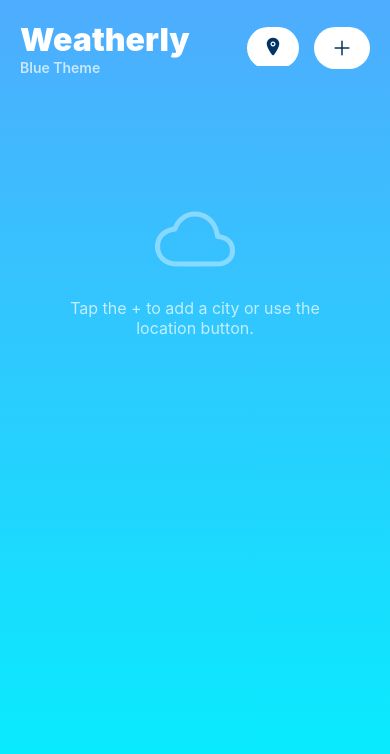
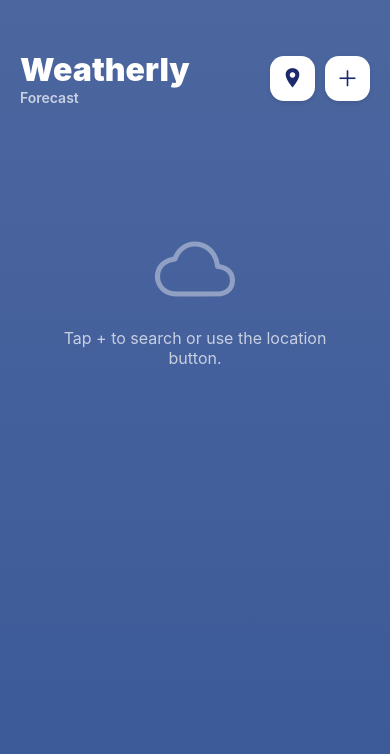
Before and after one commit to darkmonarch123/Weather_app, a React Native app: screen / in a window 390 px wide. Shown: the top 754 px of the page. Built offline with nearby package versions, Linux system fonts and the light colour scheme.

Commit message:
resolved state and auto detection blue and liquid glass accent

```diff
--- a/App.js
+++ b/App.js
@@ -1,5 +1,5 @@
 import React, { useState, useEffect } from 'react';
-import { StyleSheet, View, Text, FlatList, Alert, ActivityIndicator, SafeAreaView } from 'react-native';
+import { StyleSheet, View, Text, FlatList, Alert, ActivityIndicator, SafeAreaView, TouchableOpacity } from 'react-native';
 import AsyncStorage from '@react-native-async-storage/async-storage';
 import * as Location from 'expo-location';
 import { StatusBar } from 'expo-status-bar';
@@ -11,12 +11,13 @@ import WeatherCard from './components/WeatherCard';
 import AddWeatherModal from './components/AddWeatherModal';
 import PrimaryButton from './components/PrimaryButton';
 
-const STORAGE_KEY = '@weather_app_data_v1';
+// Changed key to v2 to clear old corrupted data
+const STORAGE_KEY = '@weather_app_data_v2';
 
 export default function App() {
   const [weatherList, setWeatherList] = useState([]);
   const [loading, setLoading] = useState(false);
-  const [isModalOpen, setIsModalOpen] = useState(false);
+  const [isModalVisible, setIsModalVisible] = useState(false);
   const [isInitialLoad, setIsInitialLoad] = useState(true);
 
   // 1. Load data from storage on launch
@@ -47,48 +48,59 @@ export default function App() {
   const fetchWeather = async (lat, lon, providedName = null) => {
     setLoading(true);
     try {
-      // API URLs
+      // Step 1: Fetch Weather
       const weatherUrl = `https://api.open-meteo.com/v1/forecast?latitude=${lat}&longitude=${lon}&current_weather=true&timezone=auto`;
-      const reverseUrl = `https://api.bigdatacloud.net/data/reverse-geocode-client?latitude=${lat}&longitude=${lon}&localityLanguage=en`;
-
-      const [wRes, rRes] = await Promise.all([fetch(weatherUrl), fetch(reverseUrl)]);
+      const wRes = await fetch(weatherUrl);
       const wData = await wRes.json();
-      const rData = await rRes.json();
 
       if (!wData.current_weather) throw new Error("Weather data missing");
 
-      const cityName = providedName || rData.city || rData.locality || "Unknown City";
+      // Step 2: Determine City Name
+      // We separate this so if naming fails, we still get weather
+      let cityName = providedName;
+
+      if (!cityName) {
+        try {
+          const reverseUrl = `https://api.bigdatacloud.net/data/reverse-geocode-client?latitude=${lat}&longitude=${lon}&localityLanguage=en`;
+          const rRes = await fetch(reverseUrl);
+          const rData = await rRes.json();
+          cityName = rData.city || rData.locality || "Unknown Location";
+        } catch (geoError) {
+          console.log("Geocoding failed, defaulting name");
+          cityName = `${lat.toFixed(2)}, ${lon.toFixed(2)}`;
+        }
+      }
 
       const newWeatherEntry = {
-        id: Date.now().toString(),
+        id: Date.now().toString(), // Unique ID
         city: cityName,
         temperature: wData.current_weather.temperature,
         wind: wData.current_weather.windspeed,
         type: mapWeatherCode(wData.current_weather.weathercode),
         utcOffset: wData.utc_offset_seconds,
-        humidity: 65, // Note: Open-Meteo requires extra params for humidity, defaulting for now
       };
 
       setWeatherList(prev => {
+        // Remove duplicates if city already exists
         const filtered = prev.filter(item => item.city !== newWeatherEntry.city);
         return [newWeatherEntry, ...filtered];
       });
 
     } catch (err) {
       console.log("Fetch Error:", err);
-      Alert.alert("Error", "Could not fetch weather. Check your connection.");
+      Alert.alert("Error", "Could not fetch weather data.");
     } finally {
       setLoading(false);
     }
   };
 
-  // 4. BUTTON HANDLER: Auto-Detect
+  // 4. Auto-Detect Location
   const handleAutoDetect = async () => {
     setLoading(true);
     try {
       let { status } = await Location.requestForegroundPermissionsAsync();
       if (status !== 'granted') {
-        Alert.alert("Permission Denied", "Please enable location to use this feature.");
+        Alert.alert("Permission Denied", "Please allow location access in settings.");
         setLoading(false);
         return;
       }
@@ -96,28 +108,28 @@ export default function App() {
       let location = await Location.getCurrentPositionAsync({ accuracy: Location.Accuracy.Balanced });
       await fetchWeather(location.coords.latitude, location.coords.longitude);
     } catch (err) {
-      Alert.alert("Location Error", "Could not detect your current position.");
+      Alert.alert("Error", "Could not get current location.");
     } finally {
       setLoading(false);
     }
   };
 
-  // 5. MODAL HANDLER: Search by Name
-  const handleSearchCity = async (cityName) => {
+  // 5. Search by City Name
+  const handleSearchCity = async (searchText) => {
     setLoading(true);
     try {
-      const gUrl = `https://geocoding-api.open-meteo.com/v1/search?name=${cityName}&count=1`;
+      const gUrl = `https://geocoding-api.open-meteo.com/v1/search?name=${searchText}&count=1&language=en&format=json`;
       const gRes = await fetch(gUrl);
       const gData = await gRes.json();
 
       if (!gData.results || gData.results.length === 0) {
-        Alert.alert("Not Found", "We couldn't find that city.");
+        Alert.alert("Not Found", "City not found.");
         return;
       }
 
       const { latitude, longitude, name } = gData.results[0];
       await fetchWeather(latitude, longitude, name);
-      setIsModalOpen(false);
+      setIsModalVisible(false);
     } catch (err) {
       Alert.alert("Error", "Search failed.");
     } finally {
@@ -141,16 +153,15 @@ export default function App() {
           <View style={styles.header}>
             <View>
               <Text style={styles.title}>Weatherly</Text>
-              <Text style={styles.sub}>Blue Theme</Text>
+              <Text style={styles.sub}>Forecast</Text>
             </View>
             <View style={styles.headerButtons}>
-              {/* NEW AUTO-DETECT BUTTON */}
               <PrimaryButton onPress={handleAutoDetect} style={styles.locBtn}>
-                <Ionicons name="location" size={20} color={Colors.darkBlue} />
+                <Ionicons name="location-sharp" size={22} color={Colors.darkBlue} />
               </PrimaryButton>
 
-              <PrimaryButton onPress={() => setIsModalOpen(true)}>
-                <Ionicons name="add" size={24} color={Colors.darkBlue} />
+              <PrimaryButton onPress={() => setIsModalVisible(true)}>
+                <Ionicons name="add" size={26} color={Colors.darkBlue} />
               </PrimaryButton>
             </View>
           </View>
@@ -170,15 +181,15 @@ export default function App() {
               !loading && (
                 <View style={styles.emptyContainer}>
                   <Ionicons name="cloud-outline" size={80} color="rgba(255,255,255,0.4)" />
-                  <Text style={styles.emptyText}>Tap the + to add a city or use the location button.</Text>
+                  <Text style={styles.emptyText}>Tap + to search or use the location button.</Text>
                 </View>
               )
             }
           />
 
           <AddWeatherModal
-            open={isModalOpen}
-            onClose={() => setIsModalOpen(false)}
+            visible={isModalVisible}
+            onClose={() => setIsModalVisible(false)}
             onSearch={handleSearchCity}
           />
 
@@ -192,12 +203,18 @@ const styles = StyleSheet.create({
   container: { flex: 1 },
   background: { flex: 1 },
   safeArea: { flex: 1 },
-  header: { padding: 20, flexDirection: 'row', justifyContent: 'space-between', alignItems: 'center' },
-  headerButtons: { flexDirection: 'row', gap: 10 },
+  header: {
+    padding: 20,
+    paddingTop: 50, // Added padding for top notch
+    flexDirection: 'row',
+    justifyContent: 'space-between',
+    alignItems: 'center'
+  },
+  headerButtons: { flexDirection: 'row' },
   title: { fontSize: 32, fontWeight: '900', color: 'white' },
   sub: { color: 'white', opacity: 0.7, fontWeight: '600' },
   loader: { marginVertical: 20 },
-  locBtn: { marginRight: 5 },
+  locBtn: { marginRight: 10 },
   emptyContainer: { alignItems: 'center', marginTop: 100, paddingHorizontal: 40 },
   emptyText: { textAlign: 'center', color: 'white', fontSize: 16, opacity: 0.7, marginTop: 15 }
 });
--- a/components/AddWeatherModal.js
+++ b/components/AddWeatherModal.js
@@ -1,132 +1,101 @@
-import { Modal, Text, View, StyleSheet, TextInput, Pressable } from "react-native";
-import { SafeAreaView } from "react-native-safe-area-context";
+import React, { useState } from 'react';
+import { Modal, View, Text, TextInput, StyleSheet, TouchableOpacity, KeyboardAvoidingView, Platform } from 'react-native';
 import { Ionicons } from '@expo/vector-icons';
-import { Colors } from "../utils/colors";
+import { Colors } from '../utils/colors';
 
-// Theme constants to match your main screen
-const Theme = {
-  primaryBlue: '#4facfe',
-  darkBlue: '#003366',
-  accentYellow: '#FFD700',
-  white: '#FFFFFF',
-  inputBg: '#F5F7FA'
+export default function AddWeatherModal({ visible, onClose, onSearch }) {
+  const [inputText, setInputText] = useState('');
+
+  const handlePress = () => {
+    if (inputText.trim()) {
+      onSearch(inputText);
+      setInputText(''); // Clear input
+    }
   };
 
-export default function AddWeatherModal({ open, onClose }) {
   return (
-    <Modal visible={open} animationType="slide" transparent={false}>
-      <SafeAreaView style={styles.container}>
-
-        {/* Header Section */}
+    <Modal visible={visible} animationType="slide" transparent={true} onRequestClose={onClose}>
+      <KeyboardAvoidingView
+        behavior={Platform.OS === 'ios' ? 'padding' : 'height'}
+        style={styles.modalOverlay}
+      >
+        <View style={styles.modalContent}>
           <View style={styles.header}>
-          <Text style={styles.title}>Add Location</Text>
-          <Pressable onPress={onClose} style={styles.closeCircle}>
-            <Ionicons name='close' size={24} color={Theme.darkBlue} />
-          </Pressable>
+            <Text style={styles.title}>Add City</Text>
+            <TouchableOpacity onPress={onClose}>
+              <Ionicons name="close" size={24} color="#333" />
+            </TouchableOpacity>
           </View>
 
-        {/* Body Section */}
-        <View style={styles.content}>
-          <Text style={styles.label}>Search City</Text>
-          <View style={styles.searchSection}>
-            <Ionicons style={styles.searchIcon} name="search-outline" size={20} color="#999"/>
+          <Text style={styles.label}>Type a city name:</Text>
+
           <TextInput
             style={styles.input}
-              placeholder="e.g. London, Tokyo..."
+            placeholder="e.g. New York, London"
             placeholderTextColor="#999"
+            value={inputText}
+            onChangeText={setInputText}
+            autoFocus={true}
           />
+
+          <TouchableOpacity style={styles.button} onPress={handlePress}>
+            <Text style={styles.buttonText}>Search</Text>
+          </TouchableOpacity>
         </View>
-
-          {/* Add Button - Yellow Accent */}
-          <Pressable
-            style={({pressed}) => [styles.addButton, pressed && styles.pressed]}
-            onPress={() => {
-                // Handle logic here
-                onClose();
-            }}
-          >
-            <Text style={styles.addButtonText}>Add to List</Text>
-          </Pressable>
-        </View>
-
-      </SafeAreaView>
+      </KeyboardAvoidingView>
     </Modal>
   );
 }
 
 const styles = StyleSheet.create({
-  container: {
+  modalOverlay: {
     flex: 1,
-    backgroundColor: Theme.white, // Clean white modal background
+    backgroundColor: 'rgba(0,0,0,0.5)', // Semi-transparent background
+    justifyContent: 'center',
+    padding: 20
+  },
+  modalContent: {
+    backgroundColor: 'white',
+    borderRadius: 20,
+    padding: 20,
+    elevation: 5,
+    shadowColor: '#000',
+    shadowOffset: { width: 0, height: 2 },
+    shadowOpacity: 0.25,
+    shadowRadius: 3.84,
   },
   header: {
-    paddingHorizontal: 20,
-    paddingVertical: 15,
     flexDirection: 'row',
     justifyContent: 'space-between',
     alignItems: 'center',
-    borderBottomWidth: 1,
-    borderBottomColor: '#EEE',
+    marginBottom: 20
   },
   title: {
     fontSize: 22,
     fontWeight: 'bold',
-    color: Theme.darkBlue,
-  },
-  closeCircle: {
-    backgroundColor: '#F0F0F0',
-    padding: 8,
-    borderRadius: 20,
-  },
-  content: {
-    flex: 1,
-    padding: 20,
+    color: '#333'
   },
   label: {
-    fontSize: 14,
-    fontWeight: '600',
-    color: '#666',
-    marginBottom: 8,
-    textTransform: 'uppercase',
-    letterSpacing: 1,
-  },
-  searchSection: {
-    flexDirection: 'row',
-    alignItems: 'center',
-    backgroundColor: Theme.inputBg,
-    borderRadius: 12,
-    paddingHorizontal: 15,
-    marginBottom: 25,
-  },
-  searchIcon: {
-    marginRight: 10,
+    marginBottom: 10,
+    color: '#666'
   },
   input: {
-    flex: 1,
-    height: 50,
+    backgroundColor: '#f0f0f0',
+    borderRadius: 12,
+    padding: 15,
     fontSize: 16,
-    color: Theme.darkBlue,
+    color: '#000', // IMPORTANT: Ensures text is black
+    marginBottom: 20
   },
-  addButton: {
-    backgroundColor: Theme.accentYellow,
-    height: 55,
-    borderRadius: 15,
-    justifyContent: 'center',
-    alignItems: 'center',
-    // Shadow for the button
-    shadowColor: Theme.accentYellow,
-    shadowOffset: { width: 0, height: 4 },
-    shadowOpacity: 0.3,
-    shadowRadius: 5,
-    elevation: 4,
+  button: {
+    backgroundColor: Colors.primary,
+    padding: 15,
+    borderRadius: 12,
+    alignItems: 'center'
   },
-  addButtonText: {
-    fontSize: 18,
-    fontWeight: 'bold',
-    color: Theme.darkBlue,
-  },
-  pressed: {
-    opacity: 0.8,
-    transform: [{ scale: 0.98 }]
+  buttonText: {
+    color: 'white',
+    fontSize: 16,
+    fontWeight: 'bold'
   }
 });
--- a/components/PrimaryButton.js
+++ b/components/PrimaryButton.js
@@ -1,34 +1,30 @@
-import { Pressable, StyleSheet, View } from 'react-native';
+import React from 'react';
+import { TouchableOpacity, StyleSheet } from 'react-native';
 
-export default function PrimaryButton({ children, onPress, style }) {
+export default function PrimaryButton({ onPress, children, style }) {
   return (
-    <View style={[styles.buttonOuterContainer, style]}>
-      <Pressable
-        style={({ pressed }) => pressed ? [styles.buttonInnerContainer, styles.pressed] : styles.buttonInnerContainer}
-        onPress={onPress}
-        android_ripple={{ color: '#ccc' }}
-      >
-        {children}
-      </Pressable>
-    </View>
+    <TouchableOpacity
+      onPress={onPress}
+      style={[styles.container, style]}
+      activeOpacity={0.7}
+    >
+      {children}
+    </TouchableOpacity>
   );
 }
 
 const styles = StyleSheet.create({
-  buttonOuterContainer: {
-    borderRadius: 28,
-    overflow: 'hidden',
-  },
-  buttonInnerContainer: {
+  container: {
     backgroundColor: 'white',
-    paddingVertical: 8,
-    paddingHorizontal: 16,
-    elevation: 2,
-    flexDirection: 'row',
+    width: 45,
+    height: 45,
+    borderRadius: 14,
+    justifyContent: 'center',
     alignItems: 'center',
-    justifyContent: 'center',
-  },
-  pressed: {
-    opacity: 0.75,
-  },
+    shadowColor: '#000',
+    shadowOpacity: 0.1,
+    shadowOffset: { width: 0, height: 2 },
+    shadowRadius: 4,
+    elevation: 3
+  }
 });
--- a/components/WeatherCard.js
+++ b/components/WeatherCard.js
@@ -1,38 +1,38 @@
-import { View, Text, StyleSheet, Pressable } from 'react-native';
+import React from 'react';
+import { View, Text, StyleSheet, TouchableOpacity } from 'react-native';
 import { Ionicons } from '@expo/vector-icons';
 import { Colors } from '../utils/colors';
 
 export default function WeatherCard({ weather, onDelete }) {
-
-  const formatTime = (offset) => {
-    const now = new Date();
-    const utc = now.getTime() + (now.getTimezoneOffset() * 60000);
-    const local = new Date(utc + (offset * 1000));
-    return local.toLocaleTimeString([], { hour: '2-digit', minute: '2-digit' });
+  const getIcon = (type) => {
+    switch(type) {
+      case 'Sunny': return 'sunny';
+      case 'Rainy': return 'rainy';
+      case 'Cloudy': return 'cloudy';
+      default: return 'partly-sunny';
+    }
   };
 
   return (
     <View style={styles.card}>
-      <View style={styles.top}>
+      <View style={styles.row}>
         <View>
-          <Text style={styles.timeText}>{formatTime(weather.utcOffset)}</Text>
-          <Text style={styles.cityText}>{weather.city}</Text>
+          <Text style={styles.city}>{weather.city}</Text>
+          <Text style={styles.type}>{weather.type}</Text>
         </View>
-        <Text style={styles.tempText}>{Math.round(weather.temperature)}°</Text>
+        <Text style={styles.temp}>{Math.round(weather.temperature)}°</Text>
       </View>
 
       <View style={styles.divider} />
 
-      <View style={styles.bottom}>
-        <View style={styles.badge}>
-          <Text style={styles.typeText}>{weather.type}</Text>
+      <View style={styles.footer}>
+        <View style={styles.info}>
+          <Ionicons name={getIcon(weather.type)} size={16} color="white" />
+          <Text style={styles.infoText}>Wind: {weather.wind} km/h</Text>
         </View>
-        <View style={styles.actions}>
-          <Text style={styles.windText}>{weather.wind} km/h</Text>
-          <Pressable onPress={onDelete}>
-            <Ionicons name="trash-outline" size={20} color="#FF5252" />
-          </Pressable>
-        </View>
+        <TouchableOpacity onPress={onDelete}>
+          <Ionicons name="trash-outline" size={20} color="rgba(255,255,255,0.7)" />
+        </TouchableOpacity>
       </View>
     </View>
   );
@@ -40,24 +40,20 @@ export default function WeatherCard({ weather, onDelete }) {
 
 const styles = StyleSheet.create({
   card: {
-    backgroundColor: 'white',
+    backgroundColor: 'rgba(255,255,255,0.15)',
+    borderRadius: 20,
+    padding: 20,
     marginHorizontal: 20,
-    marginVertical: 8,
-    borderRadius: 20,
-    padding: 18,
-    elevation: 3,
-    shadowColor: '#000',
-    shadowOpacity: 0.1,
-    shadowRadius: 5,
+    marginBottom: 15,
+    borderWidth: 1,
+    borderColor: 'rgba(255,255,255,0.2)',
   },
-  top: { flexDirection: 'row', justifyContent: 'space-between', alignItems: 'center' },
-  timeText: { fontSize: 12, color: '#999', fontWeight: 'bold' },
-  cityText: { fontSize: 22, fontWeight: 'bold', color: Colors.darkBlue },
-  tempText: { fontSize: 38, fontWeight: '300', color: Colors.darkBlue },
-  divider: { height: 1, backgroundColor: '#f0f0f0', marginVertical: 12 },
-  bottom: { flexDirection: 'row', justifyContent: 'space-between', alignItems: 'center' },
-  badge: { backgroundColor: Colors.accent, paddingHorizontal: 10, paddingVertical: 4, borderRadius: 8 },
-  typeText: { fontSize: 12, fontWeight: 'bold', color: Colors.darkBlue },
-  actions: { flexDirection: 'row', alignItems: 'center', gap: 15 },
-  windText: { fontSize: 12, color: '#666' }
+  row: { flexDirection: 'row', justifyContent: 'space-between', alignItems: 'center' },
+  city: { color: 'white', fontSize: 20, fontWeight: 'bold' },
+  type: { color: 'rgba(255,255,255,0.8)', fontSize: 14, marginTop: 2 },
+  temp: { color: 'white', fontSize: 42, fontWeight: '300' },
+  divider: { height: 1, backgroundColor: 'rgba(255,255,255,0.2)', marginVertical: 15 },
+  footer: { flexDirection: 'row', justifyContent: 'space-between', alignItems: 'center' },
+  info: { flexDirection: 'row', alignItems: 'center', gap: 6 },
+  infoText: { color: 'white', fontSize: 14 }
 });
```
Also changed, not shown: utils/colors.js (+5 -8 lines). Lines whose indentation alone changed are shown as unchanged.
